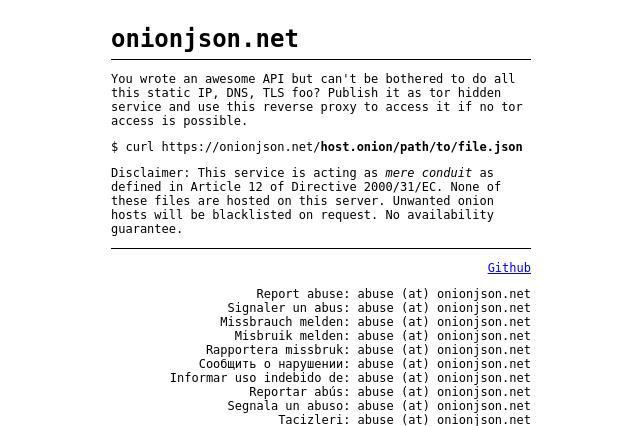
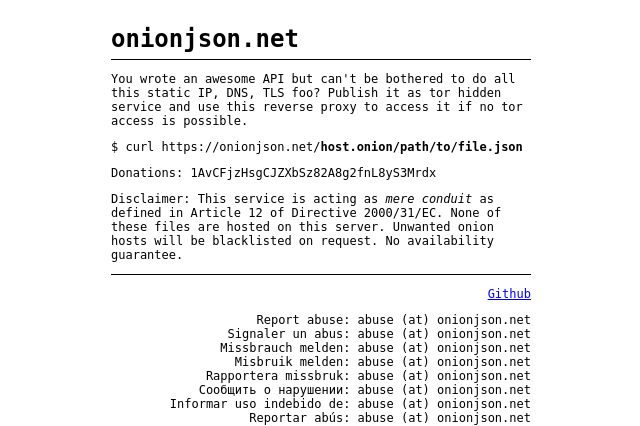
Before and after one commit to kpcyrd/onionjson, a Flask app: page / in a window 1280 px wide. Shown: the top 426 px of the page, without its empty margins (319-959 px from the left). Run offline with Flask 2, Linux system fonts and the light colour scheme.

Commit message:
Add donations btc

```diff
--- a/templates/index.html
+++ b/templates/index.html
@@ -15,6 +15,10 @@
 
         <p>
             $ curl https://onionjson.net/<strong>host.onion/path/to/file.json</strong>
+        </p>
+
+        <p>
+            Donations: 1AvCFjzHsgCJZXbSz82A8g2fnL8yS3Mrdx
         </p>
 
         <p>
```
